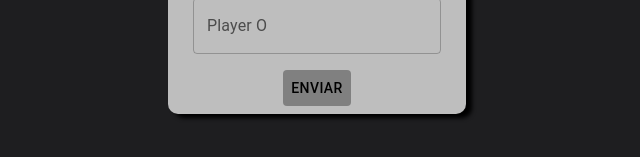
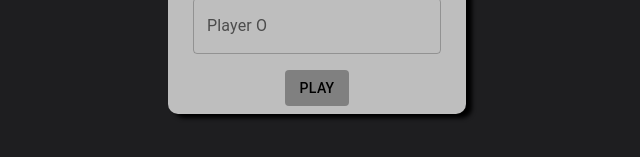
Before and after one commit to Santiago-Achucarro/Ta-te-ti, a React (Vite) app: page / in a window 1280 px wide. Shown: the part 361-518 px from the top of the page, without its empty margins (323-963 px from the left). Built offline with nearby package versions, Linux system fonts and the light colour scheme.

Commit message:
change text button

```diff
--- a/src/pages/Home/index.jsx
+++ b/src/pages/Home/index.jsx
@@ -82,7 +82,7 @@ const Home = () => {
               "&:hover": { background: "grey", opacity: "0.8" },
             }}
           >
-            Enviar
+            Play
           </Button>
         </Grid>
       </form>
```
